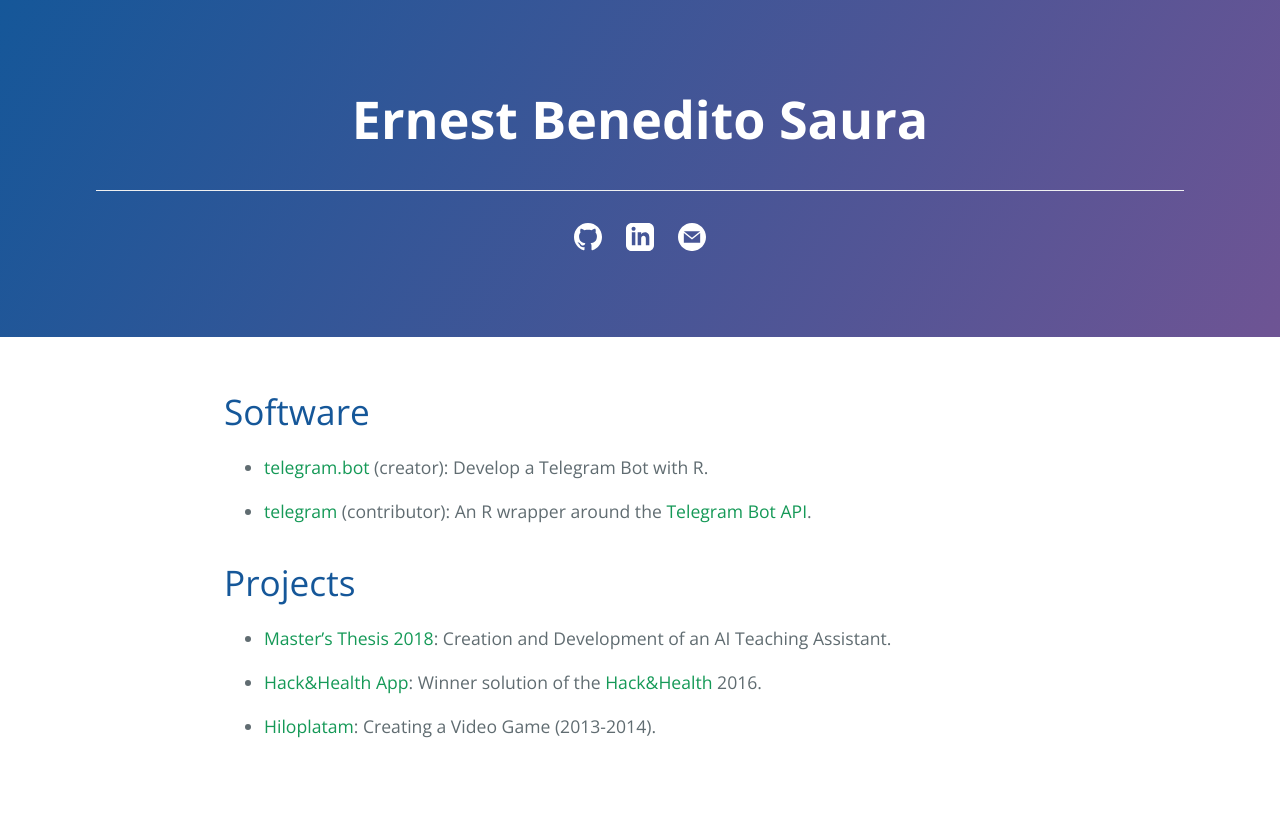
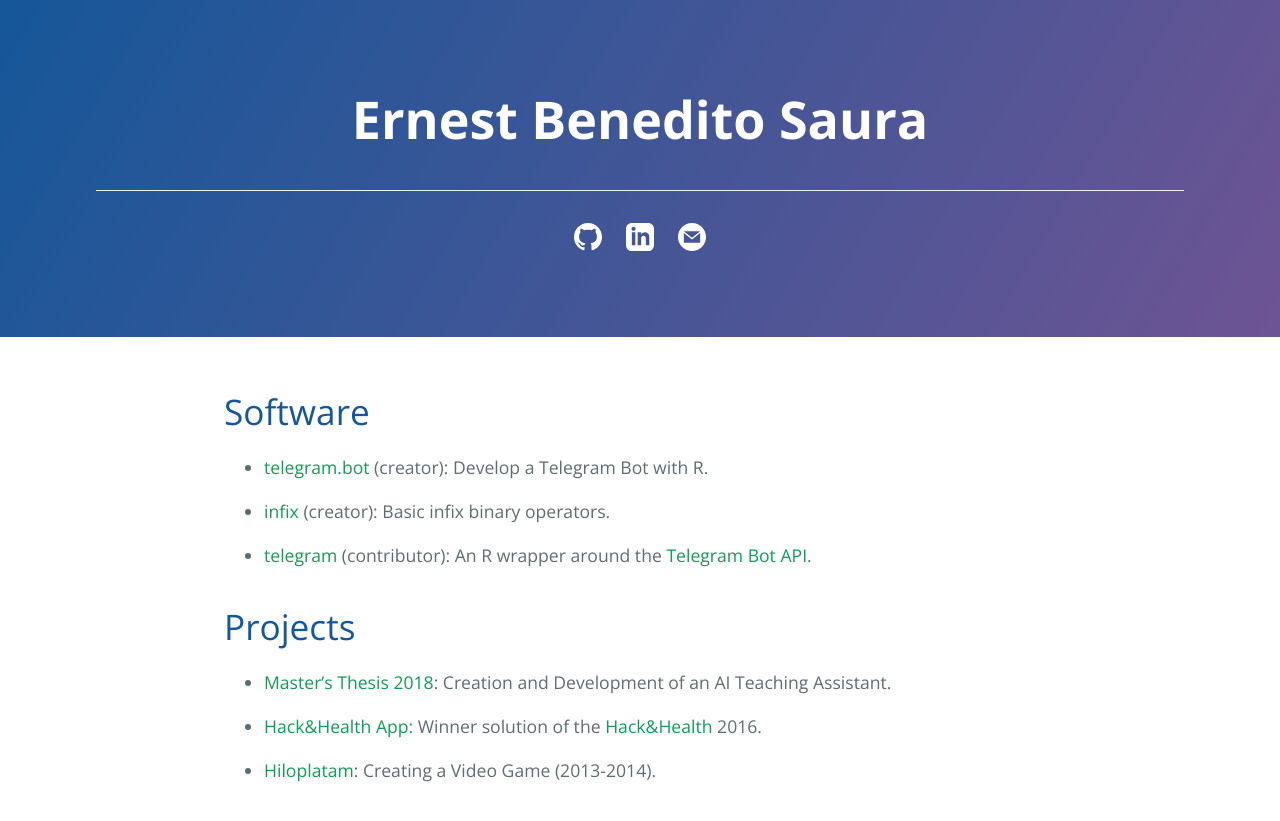
Before and after one commit to ebeneditos/ebeneditos.github.io, a Jekyll site: the page built from index.md, in a window 1280 px wide. Shown: the top 821 px of the page. Built offline with Jekyll 4.4.1, drawn with Linux system fonts in a browser that asks for light colours.

Commit message:
Update index.md

```diff
--- a/index.md
+++ b/index.md
@@ -13,6 +13,8 @@ title: Ernest Benedito Saura
 
 - [telegram.bot](https://github.com/ebeneditos/telegram.bot) (creator): Develop a Telegram Bot with R.
 
+- [infix](https://github.com/ebeneditos/infix) (creator): Basic infix binary operators.
+
 - [telegram](https://github.com/ebeneditos/telegram) (contributor): An R wrapper around the [Telegram Bot API](https://core.telegram.org/bots/api).
 
 # Projects
```
